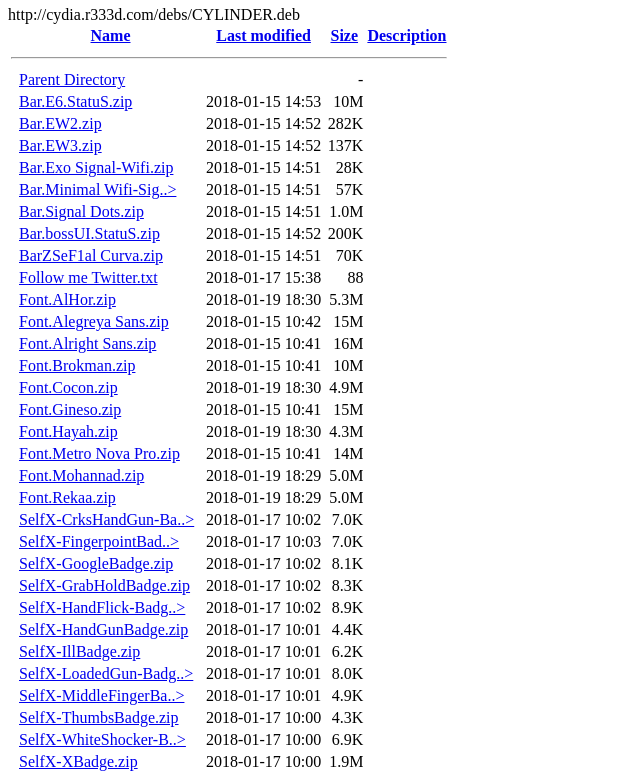
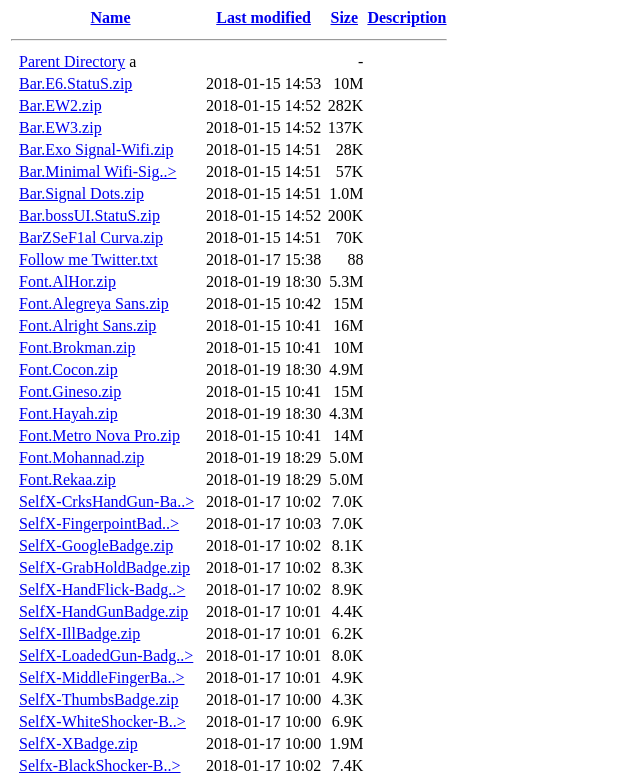
Before and after one commit to WaellAmeer/x, a plain HTML site: page index.html in a window 1280 px wide. Shown: the part 60-835 px from the top of the page, without its empty margins (0-640 px from the left). Drawn offline with Linux system fonts and the light colour scheme.

Commit message:
Update index.html

```diff
--- a/index.html
+++ b/index.html
@@ -8,8 +8,8 @@
   <table>
    <tr><th valign="top">&nbsp;</th><th><a href="?C=N;O=D">Name</a></th><th><a href="?C=M;O=A">Last modified</a></th><th><a href="?C=S;O=A">Size</a></th><th><a href="?C=D;O=A">Description</a></th></tr>
    <tr><th colspan="5"><hr></th></tr>
-<tr><td valign="top">&nbsp;</td><td><a href="/">Parent Directory</a>       </td><td>&nbsp;</td><td align="right">  - </td><td>&nbsp;</td></tr>
-<tr><td valign="top">&nbsp;</td><td><a href="Bar.E6.StatuS.zip">Bar.E6.StatuS.zip</a>      </td><td align="right">2018-01-15 14:53  </td><td align="right"> 10M</td><td>&nbsp;</td>http://cydia.r333d.com/debs/CYLINDER.deb</tr>
+<tr><td valign="top">&nbsp;</td><td><a href="/">Parent Directory</a>   a    </td><td>&nbsp;</td><td align="right">  - </td><td>&nbsp;</td></tr>
+<tr><td valign="top">&nbsp;</td><td><a href="Bar.E6.StatuS.zip">Bar.E6.StatuS.zip</a>      </td><td align="right">2018-01-15 14:53  </td><td align="right"> 10M</td><td>&nbsp;</td></tr>
 <tr><td valign="top">&nbsp;</td><td><a href="Bar.EW2.zip">Bar.EW2.zip</a></td><td align="right">2018-01-15 14:52  </td><td align="right">282K</td><td>&nbsp;</td></tr>
 <tr><td valign="top">&nbsp;</td><td><a href="Bar.EW3.zip">Bar.EW3.zip</a>            </td><td align="right">2018-01-15 14:52  </td><td align="right">137K</td><td>&nbsp;</td></tr>
 <tr><td valign="top">&nbsp;</td><td><a href="Bar.Exo%20Signal-Wifi.zip">Bar.Exo Signal-Wifi.zip</a></td><td align="right">2018-01-15 14:51  </td><td align="right"> 28K</td><td>&nbsp;</td></tr>
```
